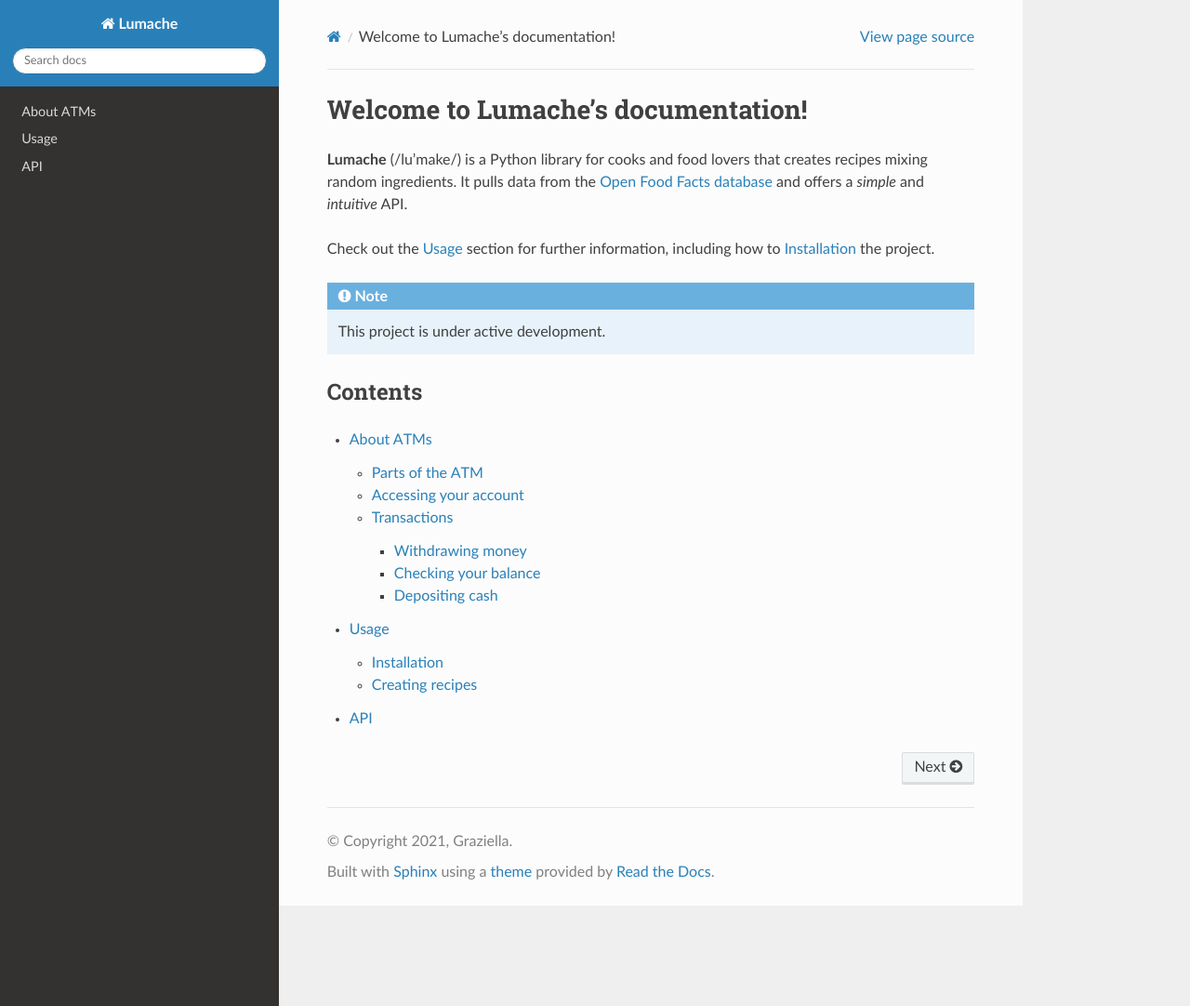
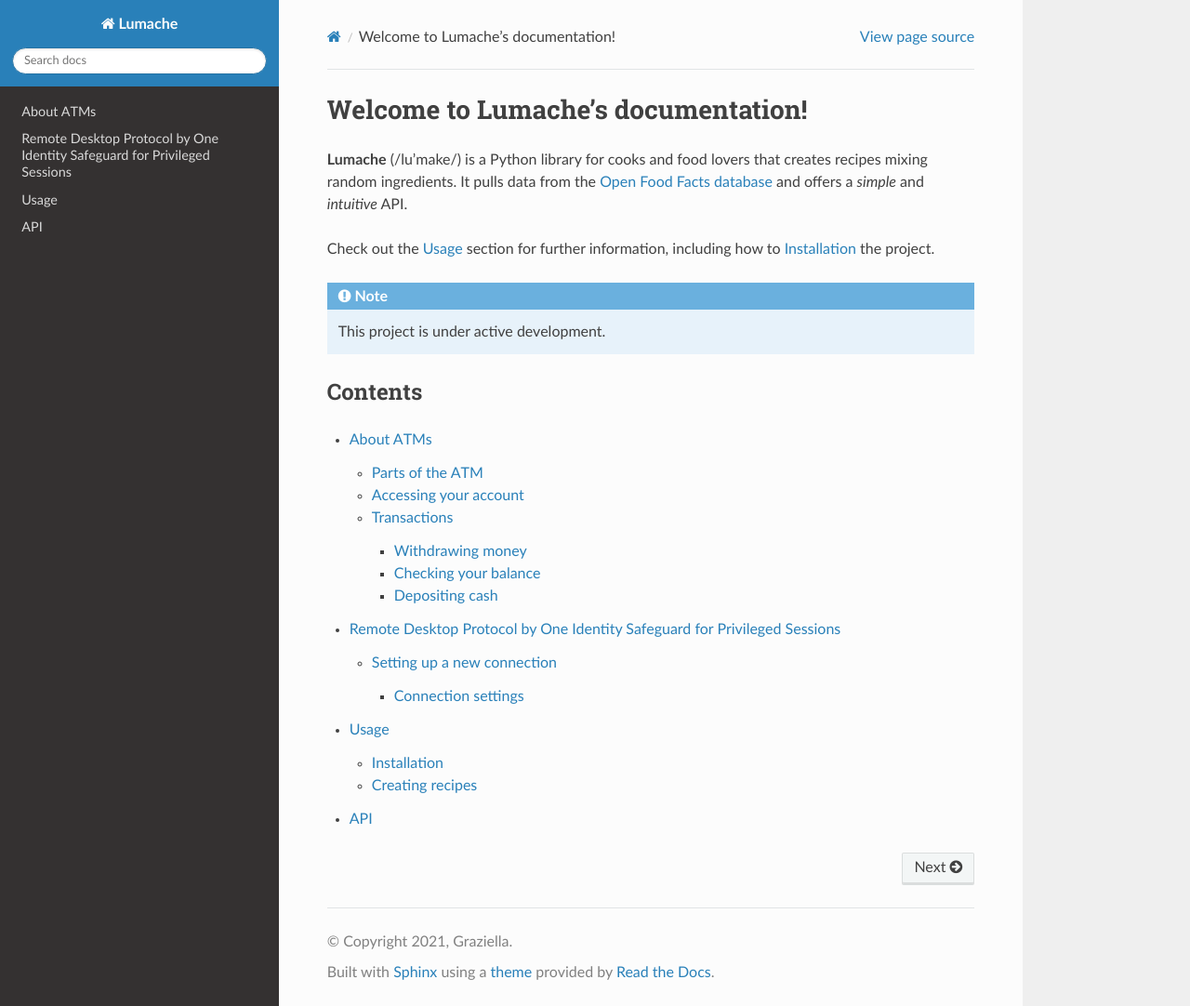
Before and after one commit to olykorzsuzsi/atm-n-rdp-test, a Sphinx documentation site: the page built from docs/source/index.rst, in a window 1280 px wide and 1082 px high. Shown: the whole window at 93% size. Built offline with Sphinx 7.4.7 and the Read the Docs theme 3.1.0, drawn with Linux system fonts in a browser that asks for light colours; some of the changed lines change nothing that is shown.

Commit message:
Added and started RDP documentation, done up to RDP types, added images and formatted the content I have so far

```diff
--- a/docs/source/index.rst
+++ b/docs/source/index.rst
@@ -19,5 +19,6 @@
 .. toctree::
 
    atm
+   rdp
    usage
    api
--- /dev/null
+++ b/docs/source/rdp.rst
@@ -0,0 +1,54 @@
+===========================================================================
+ Remote Desktop Protocol by One Identity Safeguard for Privileged Sessions
+===========================================================================
+
+Remote Desktop Protocol, from here on RDP, is a network communications protocol that allows you to access another user’s desktop from your desktop. The other desktop could be far away, yet thanks to the RDP connection, you can still perform tasks on the remote device, such as modifying files, downloading applications, or diagnosing technical issues, as if you were physically present.
+
+In this scenario
+
+- the device you are connecting to is the Remote Desktop server
+- and your device, where you’re establishing the connection from, is the Remote Desktop client
+
+One Identity’s Safeguard for Privileged Sessions solution, from now on SPS, allows you to set up the network connection between the Remote Desktop client and server.
+
+-----------------------------
+ Setting up a new connection
+-----------------------------
+
+In the Main menu, go to RDP Control > Settings.
+
+A tab will open where you can configure the details of your new connection.
+
+.. figure:: RDP-connect-setup.png
+ :align: center
+ :alt: RDP connection settings
+
+ RDP connection settings
+
+.. note::
+
+ If you would like to configure further connections, e.g., to different desktops, you can click the |plus-sign| in the bottom-right corner.
+
+ .. |plus-sign| image:: plus-sign.png
+  :width: 17
+
+.. note::
+
+ You can collapse a connection configuration tab by clicking on the |minimize icon| in the top-right corner of the tab.
+
+ .. |minimize icon| image:: minimize.png
+  :width: 17
+
+Connection settings
+--------------------
+
+1. Enter a name for the new connection in the field highlighted in red.
+
+#. Provide the allowed idle timeout.
+
+As the name suggests, this setting lets you determine the maximum idle time (in milliseconds) before the connection automatically disconnects.
+
+3. Provide the maximum display width.
+#. Provide the maximum display height as well.
+
+The maximum display width and height determine the resolution of the remote desktop on your device, measured in pixels. Meaning, the remote desktop will appear at this size on your screen.
```
Also changed, not shown: docs/source/RDP-connect-setup.png (added), docs/source/minimize.png (added), docs/source/plus-sign.png (added).
